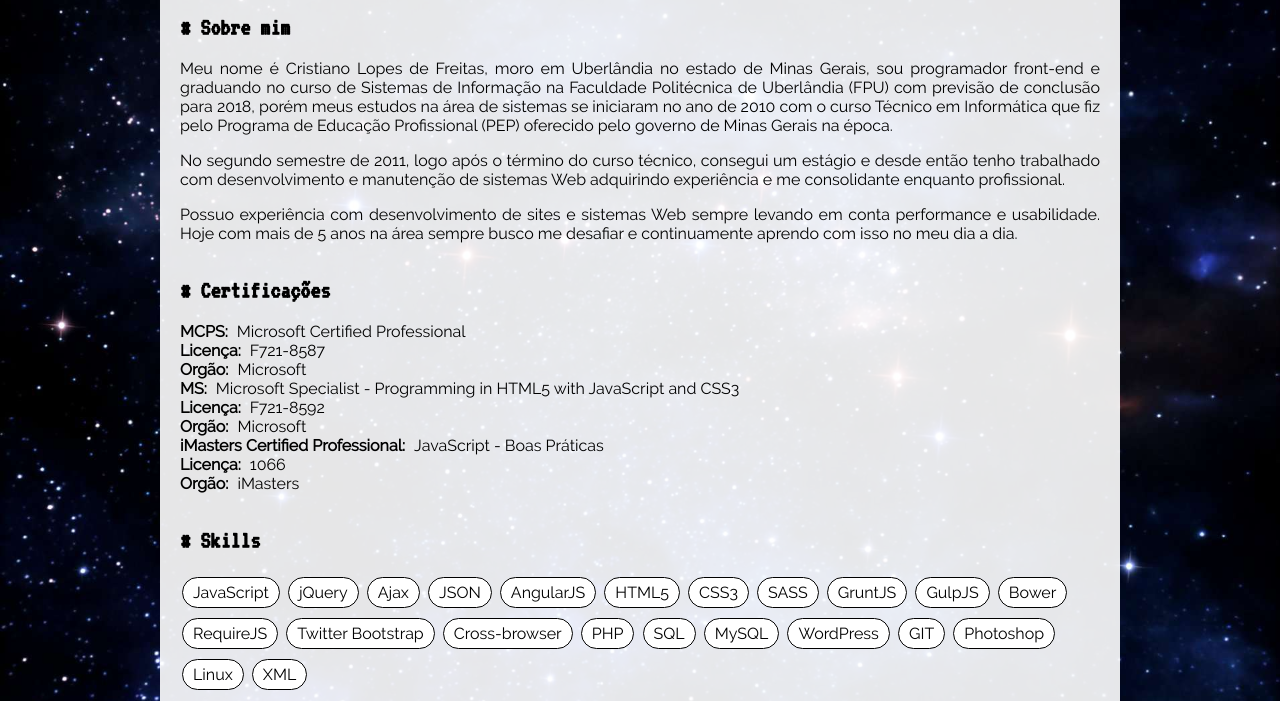
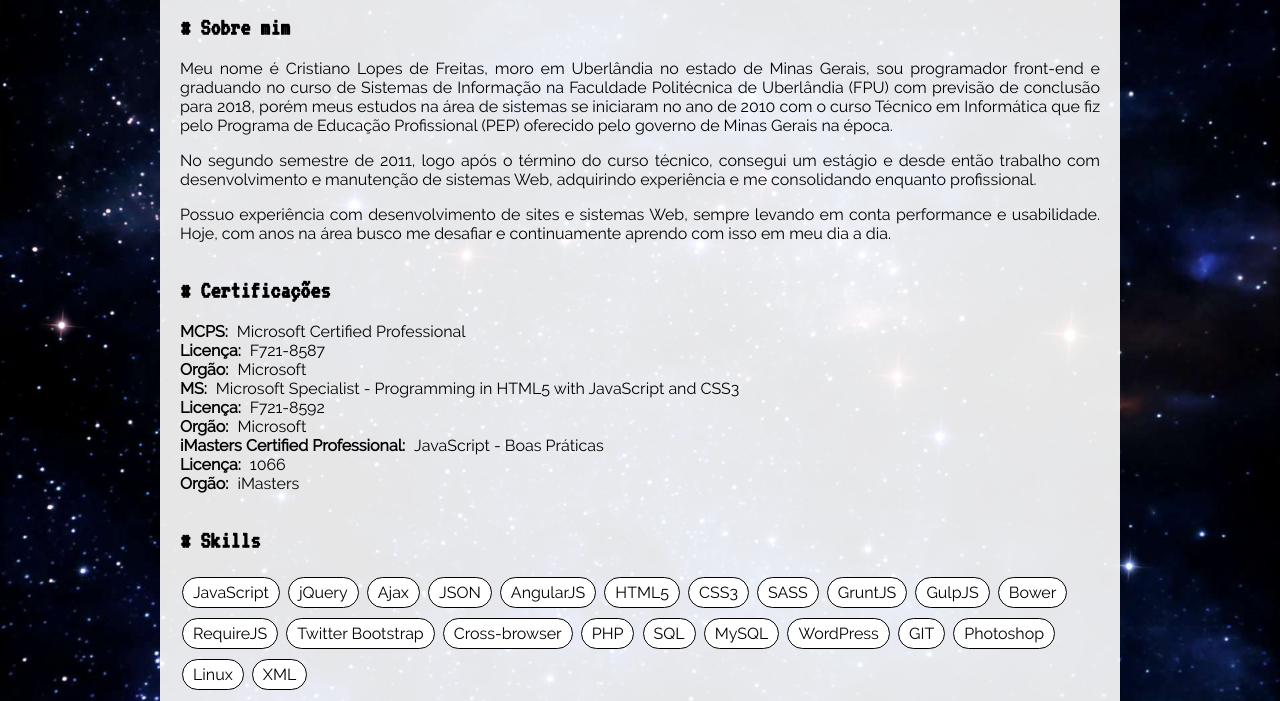
Before and after one commit to cristianolopesdefreitas/my-personal-site, a website: page dev/index.html in a window 1280 px wide. Shown: the part 87-788 px from the top of the page. Drawn offline with Linux system fonts and the light colour scheme.

Commit message:
Update index.html

```diff
--- a/dev/index.html
+++ b/dev/index.html
@@ -42,8 +42,8 @@
             <section>
                 <h2 class="secondary-title">Sobre mim</h2>
                 <p class="text-justify">Meu nome é Cristiano Lopes de Freitas, moro em Uberlândia no estado de Minas Gerais, sou programador front-end e graduando no curso de Sistemas de Informação na Faculdade Politécnica de Uberlândia (FPU) com previsão de conclusão para 2018, porém meus estudos na área de sistemas se iniciaram no ano de 2010 com o curso Técnico em Informática que fiz pelo Programa de Educação Profissional (PEP) oferecido pelo governo de Minas Gerais na época.</p>
-                <p class="text-justify">No segundo semestre de 2011, logo após o término do curso técnico, consegui um estágio e desde então tenho trabalhado com desenvolvimento e manutenção de sistemas Web adquirindo experiência e me consolidante enquanto profissional.</p>
-                <p class="text-justify">Possuo experiência com desenvolvimento de sites e sistemas Web sempre levando em conta performance e usabilidade. Hoje com mais de 5 anos na área sempre busco me desafiar e continuamente aprendo com isso no meu dia a dia.</p>
+                <p class="text-justify">No segundo semestre de 2011, logo após o término do curso técnico, consegui um estágio e desde então trabalho com desenvolvimento e manutenção de sistemas Web, adquirindo experiência e me consolidando enquanto profissional.</p>
+                <p class="text-justify">Possuo experiência com desenvolvimento de sites e sistemas Web, sempre levando em conta performance e usabilidade. Hoje, com anos na área busco me desafiar e continuamente aprendo com isso em meu dia a dia.</p>
             </section>
             <section>
                 <h2 class="secondary-title">Certificações</h2>
```
